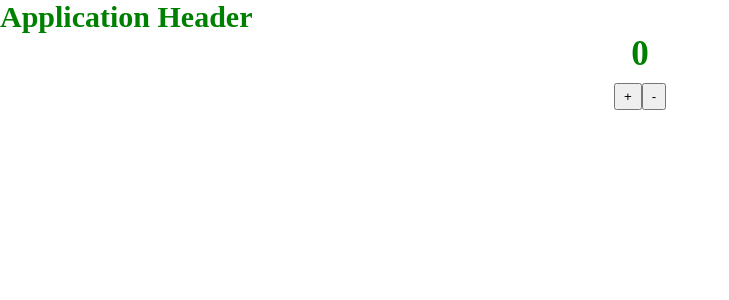
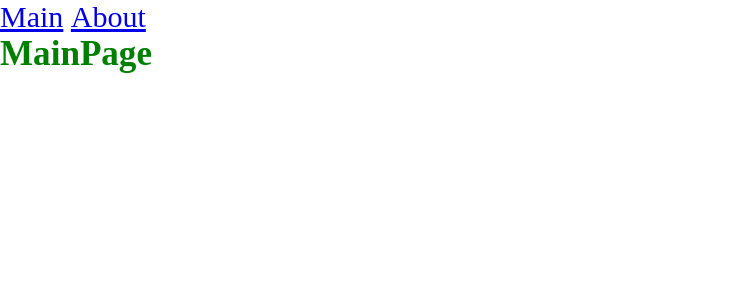
Before and after one commit to H1dEx/react-practice, a React app: page / in a window 1280 px wide. Shown: the top 300 px of the page, without its empty margins (0-729 px from the left). Built offline with nearby package versions, Linux system fonts and the light colour scheme.

Commit message:
add routing

```diff
--- a/package.json
+++ b/package.json
@@ -16,6 +16,7 @@
     "@types/node": "^17.0.21",
     "@types/react": "^17.0.39",
     "@types/react-dom": "^17.0.11",
+    "@types/react-router-dom": "^5.3.3",
     "@types/webpack": "^5.28.0",
     "@types/webpack-dev-server": "^4.7.2",
     "css-loader": "^6.6.0",
@@ -33,6 +34,7 @@
   },
   "dependencies": {
     "react": "^17.0.2",
-    "react-dom": "^17.0.2"
+    "react-dom": "^17.0.2",
+    "react-router-dom": "^6.2.1"
   }
 }
--- a/src/App.tsx
+++ b/src/App.tsx
@@ -1,10 +1,22 @@
-import {Counter} from "./components/Counter";
-import React from "react";
+import React, { Suspense } from "react";
 import './index.sass';
+import {Route, Routes } from "react-router-dom";
+import { Link } from "react-router-dom";
+import {AboutPageLazy} from "./pages/AboutPage/AboutPage.lazy";
+import {MainPageLazy} from "./pages/MainPage/MainPage.lazy";
 
 export const App = () => {
     return (<div className="apps">
-        <h1 className="apps">Application Header</h1>
-        <Counter/>
+        <div>
+            <Link to="/">Main</Link>&nbsp;
+
+            <Link to="/about">About</Link>
+        </div>
+        <Suspense fallback={<div>loading...</div>}>
+            <Routes>
+                <Route path={'/about'} element={<AboutPageLazy/>} />
+                <Route path={'/'} element={<MainPageLazy/>} />
+            </Routes>
+        </Suspense>
     </div>)
 }
--- a/src/index.tsx
+++ b/src/index.tsx
@@ -1,5 +1,7 @@
 import ReactDOM from 'react-dom';
 import React from "react";
 import {App} from "./App";
+import {BrowserRouter} from "react-router-dom";
 
-ReactDOM.render(<App/>, document.getElementById('root'))
+ReactDOM.render(
+    <BrowserRouter><App/></BrowserRouter>, document.getElementById('root'))
--- /dev/null
+++ b/src/pages/AboutPage/AboutPage.lazy.tsx
@@ -0,0 +1,3 @@
+import React from "react";
+
+export const AboutPageLazy = React.lazy(() => import('./AboutPage'))
--- /dev/null
+++ b/src/pages/AboutPage/AboutPage.tsx
@@ -0,0 +1,9 @@
+const AboutPage = () => {
+    return (
+        <div>
+            <h3>AboutPage</h3>
+        </div>
+    )
+}
+
+export default AboutPage;
--- /dev/null
+++ b/src/pages/MainPage/MainPage.lazy.tsx
@@ -0,0 +1,3 @@
+import React from "react";
+
+export const MainPageLazy = React.lazy(() => import('./MainPage'))
--- /dev/null
+++ b/src/pages/MainPage/MainPage.tsx
@@ -0,0 +1,9 @@
+const MainPage = () => {
+    return (
+        <div>
+            <h3>MainPage</h3>
+        </div>
+    )
+}
+
+export default MainPage
--- a/tsconfig.json
+++ b/tsconfig.json
@@ -2,7 +2,7 @@
   "compilerOptions": {
     "outDir": "./dist/",
     "noImplicitAny": true,
-    "module": "es6",
+    "module": "esnext",
     "target": "es5",
     "jsx": "react-jsx",
     "allowJs": true,
```
Also changed, not shown: src/index.sass (line endings or trailing spaces), 2 other files (tests, documents, lock files or other folders).
